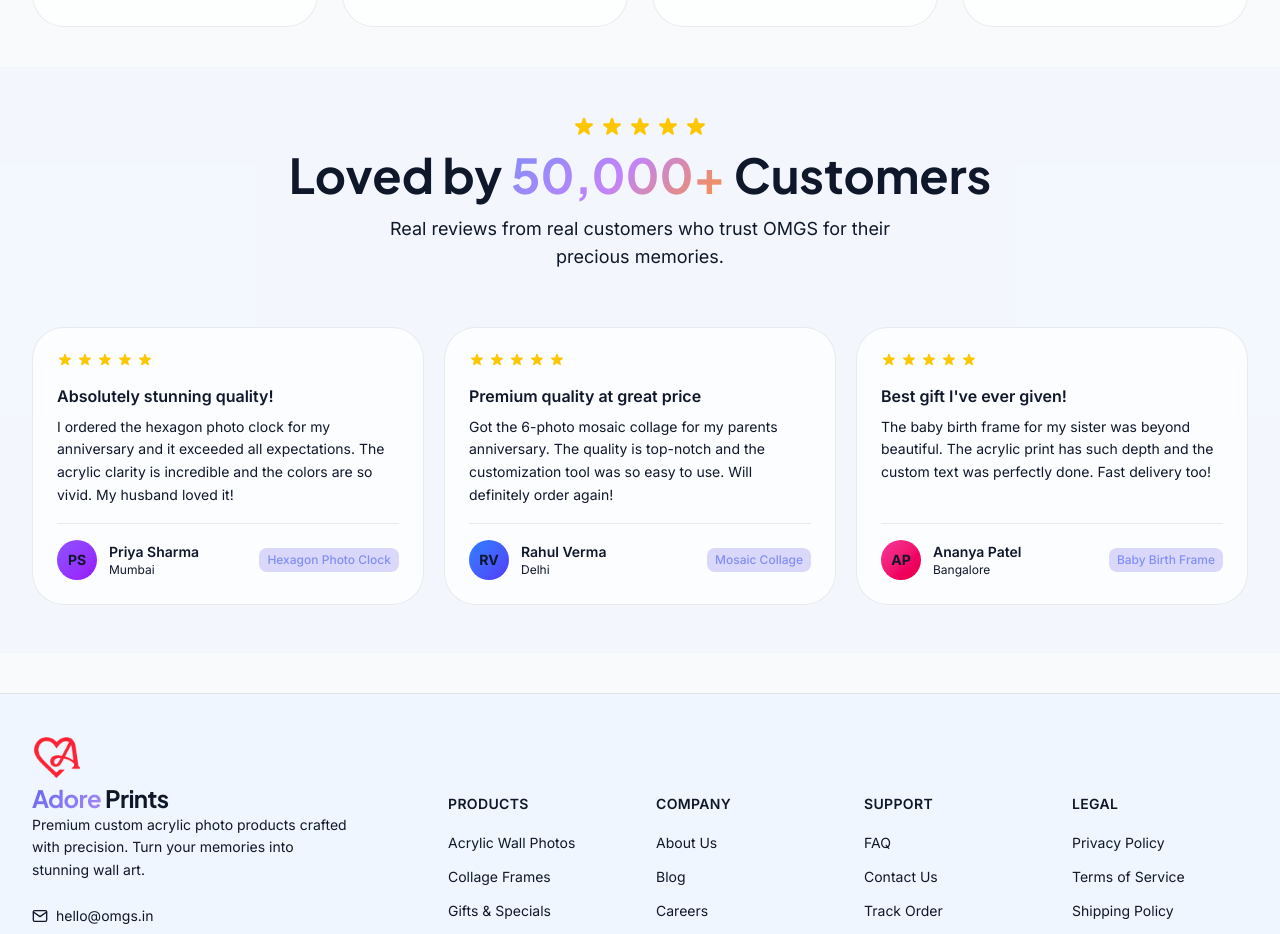
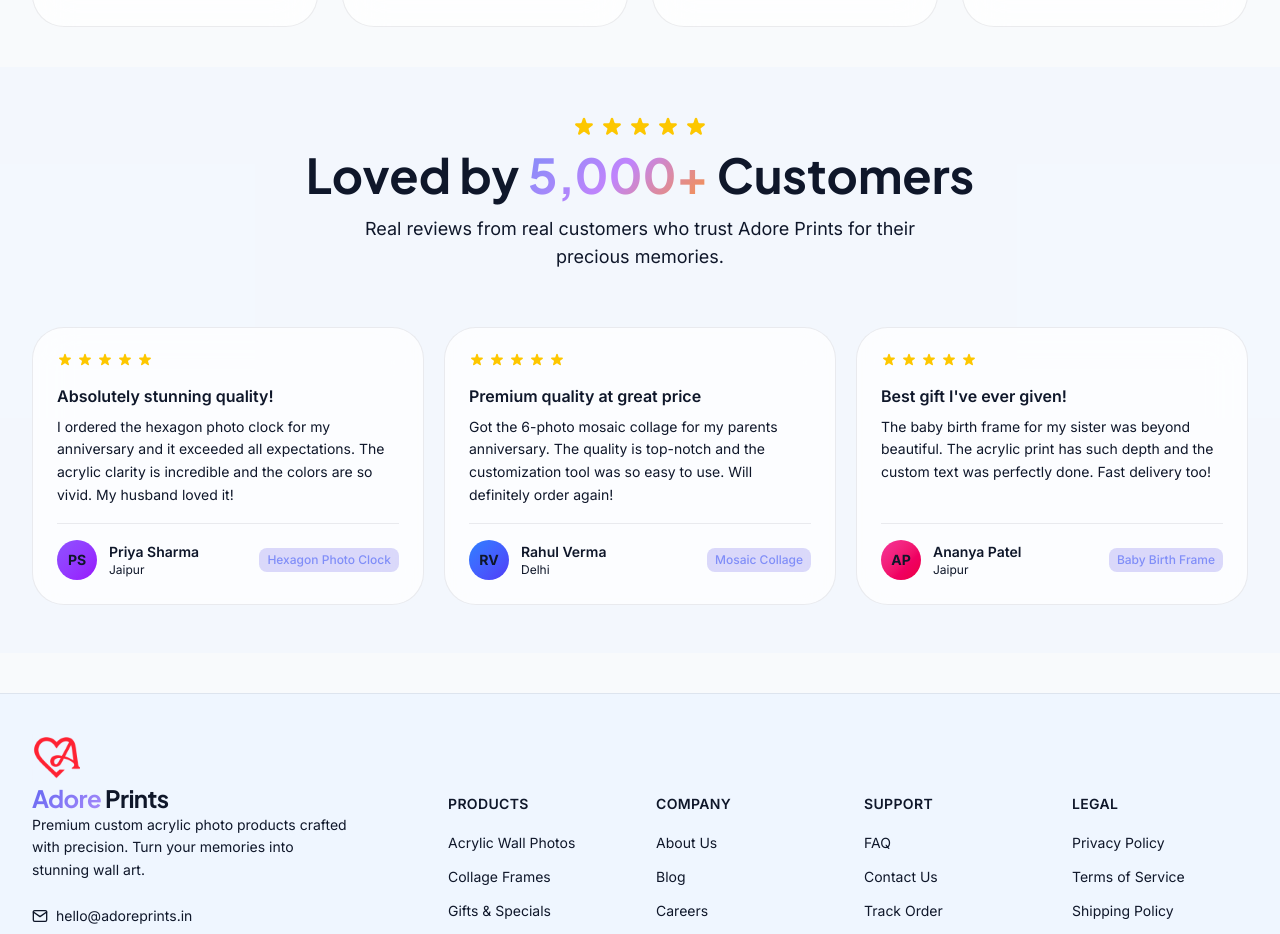
Before and after one commit to Arun-Prajapat45/OMGS, a Next.js app: page / in a window 1280 px wide. Shown: the part 3393-4327 px from the top of the page. Built offline with nearby package versions, Linux system fonts and the light colour scheme; no server answers; a web font is replaced by a local one.

Commit message:
deployment

```diff
--- a/src/app/auth/login/page.jsx
+++ b/src/app/auth/login/page.jsx
@@ -61,7 +61,7 @@
               <span className="text-white font-bold text-2xl">O</span>
             </div>
             <h1 className="font-display text-2xl font-bold text-white">Welcome Back</h1>
-            <p className="text-white/50 text-sm mt-1">Sign in to your OMGS account</p>
+            <p className="text-white/50 text-sm mt-1">Sign in to your Adore account</p>
           </div>
 
           {/* Google */}
@@ -133,7 +133,7 @@
           </form>
 
           <p className="text-center text-sm text-white/50 mt-6">
-            New to OMGS?{' '}
+            New to Adore Prints?{' '}
             <Link href="/auth/register" className="text-primary-400 hover:text-primary-300 font-medium transition-colors">
               Create account
             </Link>
--- a/src/app/auth/register/page.jsx
+++ b/src/app/auth/register/page.jsx
@@ -58,10 +58,10 @@
         <div className="glass rounded-3xl p-8 shadow-premium border border-white/10">
           <div className="text-center mb-8">
             <div className="w-14 h-14 rounded-2xl gradient-primary mx-auto flex items-center justify-center glow mb-4">
-              <span className="text-white font-bold text-2xl">O</span>
+              <span className="text-white font-bold text-2xl">A</span>
             </div>
             <h1 className="font-display text-2xl font-bold text-white">Create Account</h1>
-            <p className="text-white/50 text-sm mt-1">Join OMGS today</p>
+            <p className="text-white/50 text-sm mt-1">Join AdorePrints today</p>
           </div>
 
           <button
--- a/src/app/contact/ContactContent.jsx
+++ b/src/app/contact/ContactContent.jsx
@@ -121,7 +121,7 @@
                         <h3 className="text-xl font-bold text-white mb-2">Instagram</h3>
                         <p className="text-white/60 mb-4">See the latest designs and customer photos.</p>
                         <a
-                            href="https://instagram.com/omgs.in"
+                            href="https://instagram.com/adoreprints.in"
                             target="_blank"
                             rel="noopener noreferrer"
                             className="text-pink-400 font-semibold hover:text-pink-300 transition-colors flex items-center gap-2"
--- a/src/components/home/CustomerReviews.jsx
+++ b/src/components/home/CustomerReviews.jsx
@@ -8,7 +8,7 @@
     id: 1,
     name: 'Priya Sharma',
     avatar: 'PS',
-    location: 'Mumbai',
+    location: 'Jaipur',
     rating: 5,
     title: 'Absolutely stunning quality!',
     review: 'I ordered the hexagon photo clock for my anniversary and it exceeded all expectations. The acrylic clarity is incredible and the colors are so vivid. My husband loved it!',
@@ -30,7 +30,7 @@
     id: 3,
     name: 'Ananya Patel',
     avatar: 'AP',
-    location: 'Bangalore',
+    location: 'Jaipur',
     rating: 5,
     title: 'Best gift I\'ve ever given!',
     review: 'The baby birth frame for my sister was beyond beautiful. The acrylic print has such depth and the custom text was perfectly done. Fast delivery too!',
@@ -55,10 +55,10 @@
             ))}
           </div>
           <h2 className="font-display text-4xl sm:text-5xl font-bold">
-            Loved by <span className="text-gradient">50,000+</span> Customers
+            Loved by <span className="text-gradient">5,000+</span> Customers
           </h2>
           <p className="mt-4 text-white/50 text-lg max-w-xl mx-auto">
-            Real reviews from real customers who trust OMGS for their precious memories.
+            Real reviews from real customers who trust Adore Prints for their precious memories.
           </p>
         </motion.div>
 
--- a/src/components/layout/Footer.jsx
+++ b/src/components/layout/Footer.jsx
@@ -63,7 +63,7 @@
             </p>
             <div className="flex items-center gap-2 text-white/50 text-sm mb-2">
               <FiMail className="w-4 h-4 flex-shrink-0" />
-              <span>hello@omgs.in</span>
+              <span>hello@adoreprints.in</span>
             </div>
             <div className="flex items-center gap-2 text-white/50 text-sm">
               <FiPhone className="w-4 h-4 flex-shrink-0" />
```
